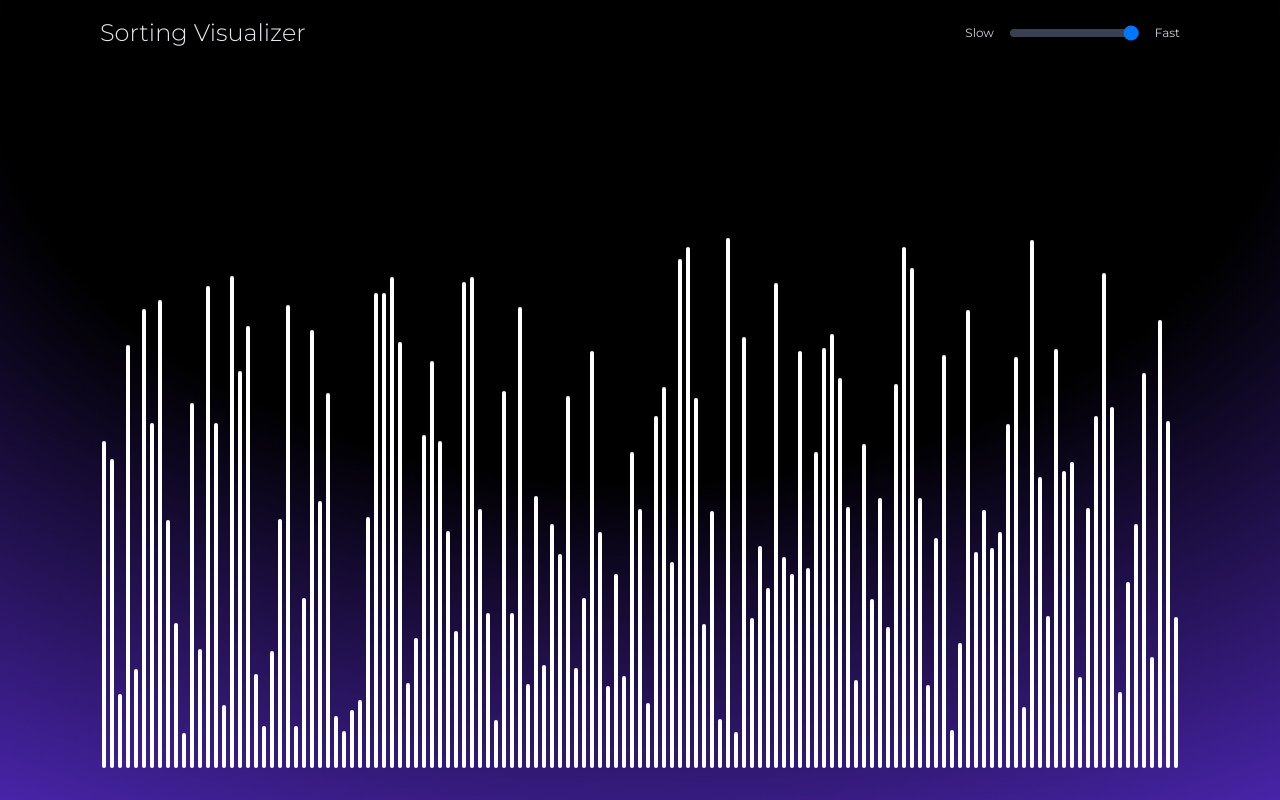
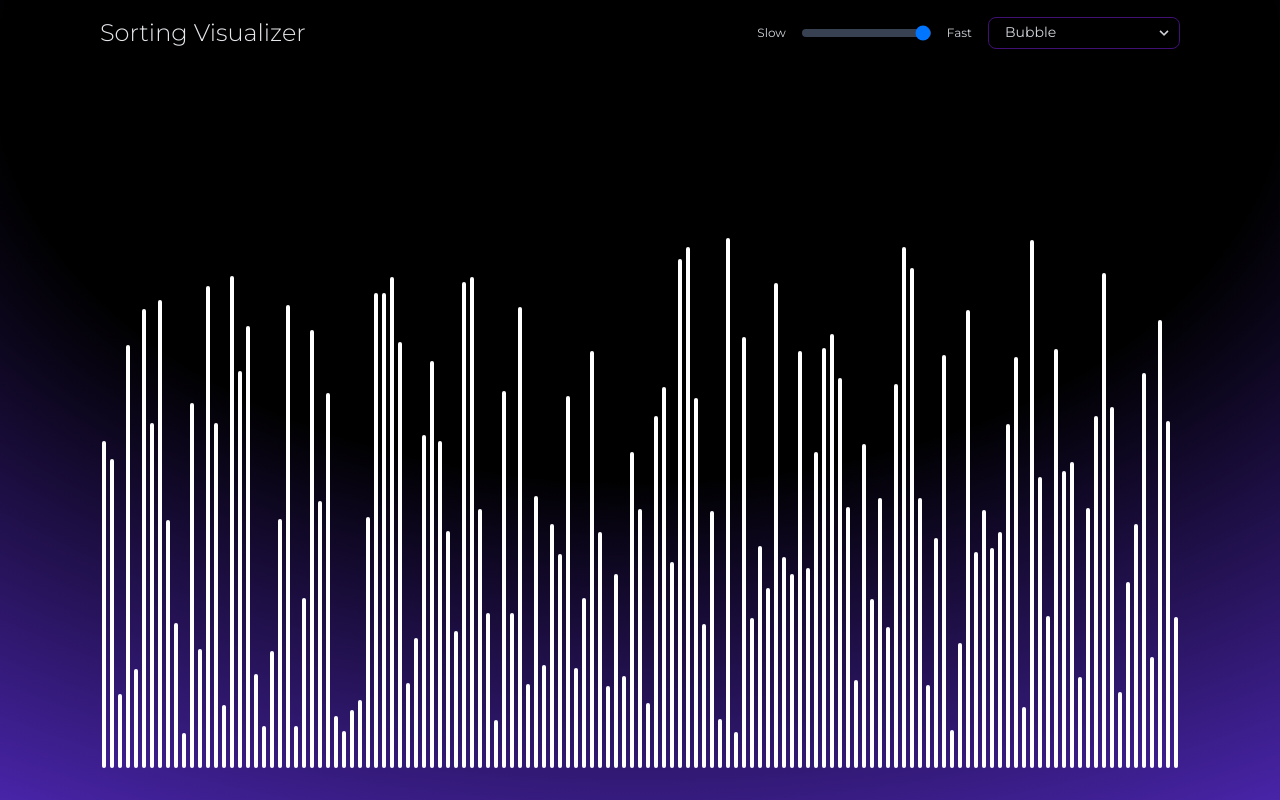
Before and after one commit to SaagarRaj/SortingVisualizer-NEXT, a Next.js app: page / in a window 1280 px wide. Built offline with nearby package versions, Linux system fonts and the light colour scheme.

Commit message:
dropdown menu component

```diff
--- a/src/app/page.tsx
+++ b/src/app/page.tsx
@@ -1,21 +1,40 @@
 'use client';
 
+import Select from "@/components/Input/Select";
 import { Slider } from "@/components/Input/Slider";
 import { useSortingAlgorithmContext } from "@/context/Visualizer";
+import { SortingAlgorithmType } from "@/shared/types";
+import { algorithmOptions } from "@/shared/utils";
 import { useEffect } from "react";
 
 
+
 export default function Home() {
-  const { arrayToSort, isSorting, animationSpeed, setAnimationSpeed } = useSortingAlgorithmContext();
+  const { arrayToSort, isSorting, animationSpeed, setAnimationSpeed, selectedAlgorithm, setSelectedAlgorithm } = useSortingAlgorithmContext();
 
+  const handleChange = (e: React.ChangeEvent<HTMLSelectElement>) => {
+    setSelectedAlgorithm(e.target.value as SortingAlgorithmType)
+  }
+
+  useEffect(() => {
+    console.log("Selected Algorithm", selectedAlgorithm)
+  }, [selectedAlgorithm])
   return (
     <main className="font-montserrat absolute top-0 h-screen  inset-0 -z-10  w-full items-center [background:radial-gradient(125%_125%_at_50%_10%,#000_40%,#63e_100%)] ">
       <div className="flex h-full justify-center">
         <div id="content-container" className="flex max-w-[1080px] w-full flex-col lg:px-0 px-4">
           <div className=" h-[66px] relative flex items-center justify-between w-full">
             <h1 className=" text-gray-200 text-2xl font-light hidden md:flex ">Sorting Visualizer</h1>
+
             <div className="flex items-center justify-center gap-4">
               <Slider isDisabled={isSorting} value={animationSpeed} handleChange={(e) => setAnimationSpeed(Number(e.target.value))} />
+              <Select
+                options={algorithmOptions}
+                defaultValue={selectedAlgorithm}
+                onChange={handleChange}
+                isDisabled={isSorting}
+              />
+
             </div>
           </div>
           <div className="relative h-[calc(100vh-66px)] w-full">
--- /dev/null
+++ b/src/components/Input/Select.tsx
@@ -0,0 +1,33 @@
+import { SelectOptionsTypes } from "@/shared/types"
+
+type Props = {
+    options: SelectOptionsTypes[],
+    defaultValue: string,
+    onChange: (e: React.ChangeEvent<HTMLSelectElement>) => void,
+    isDisabled?: boolean
+}
+
+const Select = ({ options, defaultValue, onChange, isDisabled = false }: Props) => {
+    return (
+        <div className="inline-block relative w-48">
+            <select
+                defaultValue={defaultValue}
+                onChange={onChange}
+                disabled={isDisabled}
+                className="block  appearance-none h-8 w-full text-sm bg-black border-system-purple20 border px-4 py-1 pr-8 rounded-lg shadow leading-tight focus:outline-none focus:shadow-outline text-gray-300">
+                {options.map((options) => (<option key={options.value} value={options.value}>{options.label}</option>))}
+            </select>
+            <div className="pointer-events-none absolute inset-y-0 right-0 flex items-center px-2">
+                <svg
+                    className="fill-gray-300 h-4 w-4"
+                    xmlns="http://www.w3.org/2000/svg"
+                    viewBox="0 0 20 20"
+                >
+                    <path d="M9.293 12.95l.707.707L15.657 8l-1.414-1.414L10 10.828 5.757 6.586 4.343 8z" />
+                </svg>
+            </div>
+        </div>
+    )
+}
+
+export default Select
--- a/src/shared/types.ts
+++ b/src/shared/types.ts
@@ -4,3 +4,8 @@ export type SortingAlgorithmType =
   | "selection"
   | "merge"
   | "quick";
+
+  export type SelectOptionsTypes = {
+    value: string;
+    label: string
+  }
--- a/src/shared/utils.ts
+++ b/src/shared/utils.ts
@@ -6,3 +6,12 @@ export const MAX_ANIMATION_SPEED = 400;
 export function generateRandomNumberFromInterval(min: number, max: number) {
     return Math.floor(Math.random() * (max - min + 1) + min);
 }
+
+
+export const algorithmOptions = [
+    { label: "Bubble", value: "bubble" },
+    { label: "Quick", value: "quick" },
+    { label: "Merge", value: "merge" },
+    { label: "Insertion", value: "insertion" },
+    { label: "Selection", value: "selection" },
+]
```
